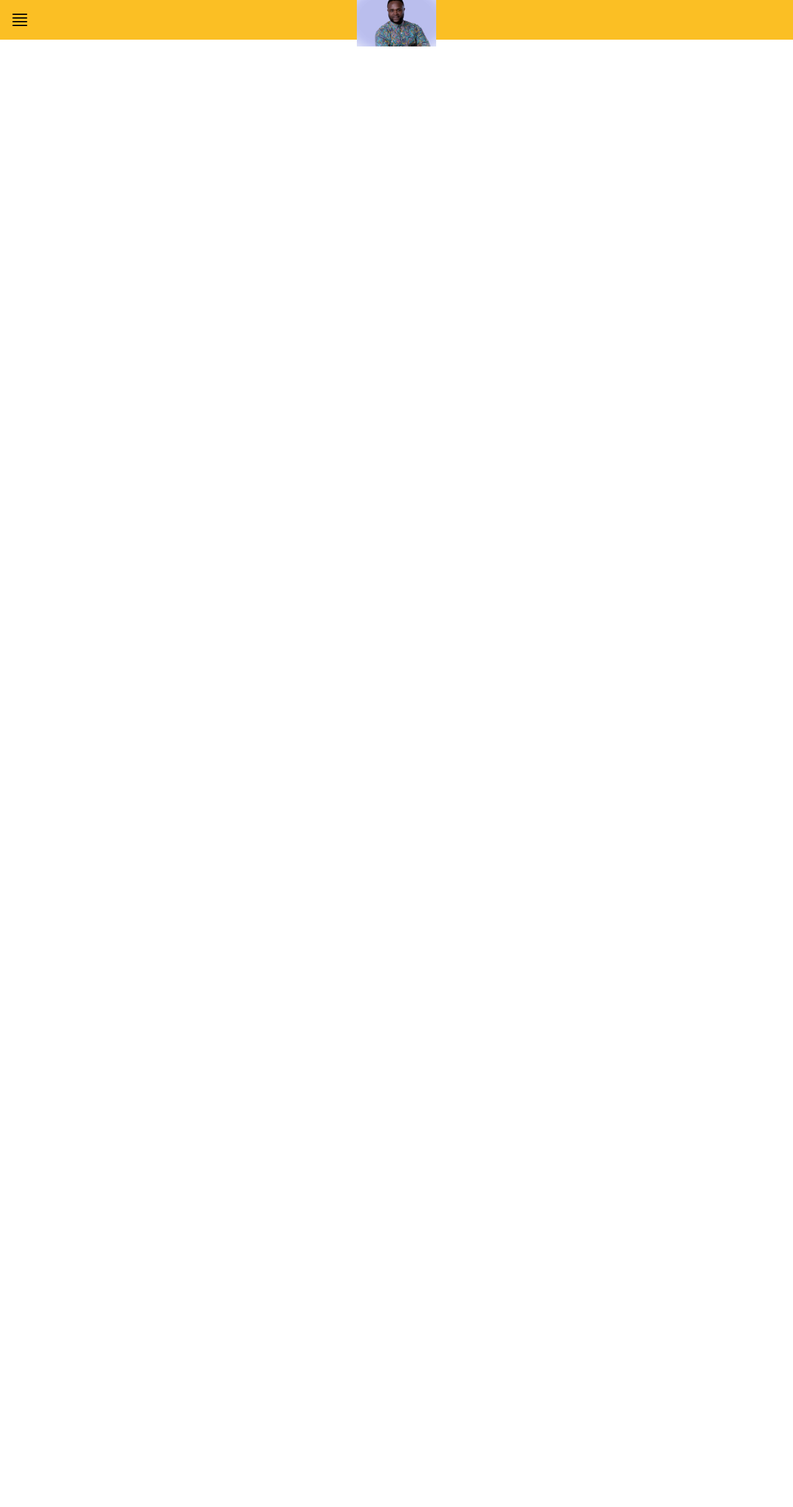
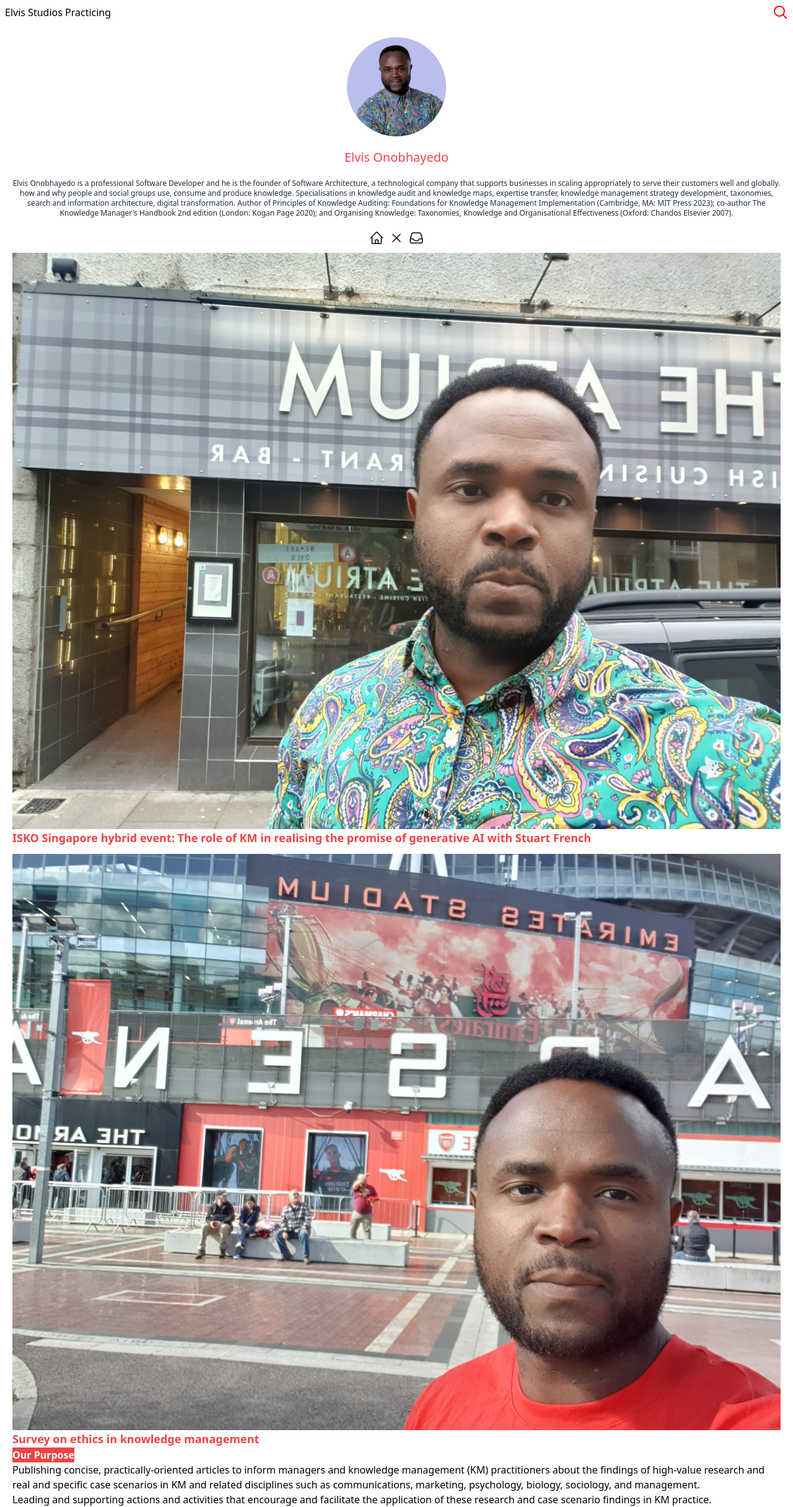
Before and after one commit to elvisonob/studious-code, a React (Create React App) app: page / in a window 1280 px wide. Shown: the whole page at 62% size. Before the commit the page ends 800 px from the top, so only its background shows below. Built offline with nearby package versions, Linux system fonts and the light colour scheme.

Commit message:
practice practice

```diff
--- a/src/component/App.js
+++ b/src/component/App.js
@@ -1,39 +1,141 @@
 import image from '../assets/ono.jpg';
+import image2 from '../assets/ono2.jpg';
+import image3 from '../assets/ono3.jpg';
 
 export default function App() {
   return (
     <div>
-      <nav className="mx-auto p-4 bg-amber-400">
-        <div className="container mx-auto flex items-center justify-between">
-          <a
-            href="#"
-            className="focus:outline-none focus-visible:ring-4 ring-white ring-offset-4 ring-offset-amber-400 rounded-sm lg:absolute lg:left-1/2 lg:-translate-x-1/2 z-50 hover:opacity-75 transition-opacity"
+      <div className="flex justify-between p-2 ">
+        <button class="md:hidden">
+          <svg
+            xmlns="http://www.w3.org/2000/svg"
+            fill="none"
+            viewBox="0 0 24 24"
+            stroke="currentColor"
+            class="w-6 h-6"
+            color="gray-200"
           >
-            <img src={image} className="w-48 md:w-64 lg:w-32" alt="logo" />
-          </a>
+            <path
+              stroke-linecap="round"
+              stroke-linejoin="round"
+              stroke-width="2"
+              d="M4 6h16M4 12h16M4 18h16"
+            />
+          </svg>
+        </button>
+        <div>Elvis Studios Practicing</div>
         <button>
+          <svg
+            xmlns="http://www.w3.org/2000/svg"
+            fill="none"
+            viewBox="0 0 24 24"
+            stroke="currentColor"
+            class="w-6 h-6"
+            color="red"
+          >
+            <path
+              stroke-linecap="round"
+              stroke-linejoin="round"
+              stroke-width="2"
+              d="M21 21l-4.35-4.35M10 18a8 8 0 100-16 8 8 0 000 16z"
+            />
+          </svg>
+        </button>
+      </div>
+      <img
+        src={image}
+        alt="protagonist"
+        className="w-40 h-40 mt-5 mx-auto rounded-full object-cover justify-center"
+      />
+      <h3 className="text-red-500 text-xl pt-5 text-center">
+        Elvis Onobhayedo
+      </h3>
+      <p className="p-5 text-xs text-gray-800 text-center">
+        Elvis Onobhayedo is a professional Software Developer and he is the
+        founder of Software Architecture, a technological company that supports
+        businesses in scaling appropriately to serve their customers well and
+        globally. how and why people and social groups use, consume and produce
+        knowledge. Specialisations in knowledge audit and knowledge maps,
+        expertise transfer, knowledge management strategy development,
+        taxonomies, search and information architecture, digital transformation.
+        Author of Principles of Knowledge Auditing: Foundations for Knowledge
+        Management Implementation (Cambridge, MA: MIT Press 2023); co-author The
+        Knowledge Manager's Handbook 2nd edition (London: Kogan Page 2020); and
+        Organising Knowledge: Taxonomies, Knowledge and Organisational
+        Effectiveness (Oxford: Chandos Elsevier 2007).
+      </p>
+      <div className="flex justify-center gap-2">
         <svg
           xmlns="http://www.w3.org/2000/svg"
           fill="none"
           viewBox="0 0 24 24"
           strokeWidth={1.5}
           stroke="currentColor"
-              className="w-8 h-8"
+          className="size-6"
         >
           <path
             strokeLinecap="round"
             strokeLinejoin="round"
-                d="M3.75 5.25h16.5m-16.5 4.5h16.5m-16.5 4.5h16.5m-16.5 4.5h16.5"
+            d="m2.25 12 8.954-8.955c.44-.439 1.152-.439 1.591 0L21.75 12M4.5 9.75v10.125c0 .621.504 1.125 1.125 1.125H9.75v-4.875c0-.621.504-1.125 1.125-1.125h2.25c.621 0 1.125.504 1.125 1.125V21h4.125c.621 0 1.125-.504 1.125-1.125V9.75M8.25 21h8.25"
           />
         </svg>
-          </button>
+        <svg
+          xmlns="http://www.w3.org/2000/svg"
+          fill="none"
+          viewBox="0 0 24 24"
+          strokeWidth={1.5}
+          stroke="currentColor"
+          className="size-6"
+        >
+          <path
+            strokeLinecap="round"
+            strokeLinejoin="round"
+            d="M6 18 18 6M6 6l12 12"
+          />
+        </svg>
+        <svg
+          xmlns="http://www.w3.org/2000/svg"
+          fill="none"
+          viewBox="0 0 24 24"
+          strokeWidth={1.5}
+          stroke="currentColor"
+          className="size-6"
+        >
+          <path
+            strokeLinecap="round"
+            strokeLinejoin="round"
+            d="M2.25 13.5h3.86a2.25 2.25 0 0 1 2.012 1.244l.256.512a2.25 2.25 0 0 0 2.013 1.244h3.218a2.25 2.25 0 0 0 2.013-1.244l.256-.512a2.25 2.25 0 0 1 2.013-1.244h3.859m-19.5.338V18a2.25 2.25 0 0 0 2.25 2.25h15A2.25 2.25 0 0 0 21.75 18v-4.162c0-.224-.034-.447-.1-.661L19.24 5.338a2.25 2.25 0 0 0-2.15-1.588H6.911a2.25 2.25 0 0 0-2.15 1.588L2.35 13.177a2.25 2.25 0 0 0-.1.661Z"
+          />
+        </svg>
       </div>
-      </nav>
-      <header className="relative pt-16 md:pt-24 lg:pt-48">
-        <div className="absolute bottom-8 md:bottom-8 xl:bottom-32 -z-10"></div>
-      </header>
-      <main></main>
-      <section></section>
+      <div className="px-5 pt-3">
+        <img src={image2} />
+        <p className="text-red-500 text-lg font-bold">
+          ISKO Singapore hybrid event: The role of KM in realising the promise
+          of generative AI with Stuart French
+        </p>
+      </div>
+      <div className="px-5 pt-3">
+        <img src={image3} />
+        <p className="text-red-500 text-lg font-bold">
+          Survey on ethics in knowledge management
+        </p>
+      </div>
+      <div className="px-5">
+        <h3 className="w-fit bg-red-500 text-white font-bold">Our Purpose</h3>
+        <p>
+          Publishing concise, practically-oriented articles to inform managers
+          and knowledge management (KM) practitioners about the findings of
+          high-value research and real and specific case scenarios in KM and
+          related disciplines such as communications, marketing, psychology,
+          biology, sociology, and management.
+        </p>
+        <p>
+          Leading and supporting actions and activities that encourage and
+          facilitate the application of these research and case scenario
+          findings in KM practice.
+        </p>
+      </div>
     </div>
   );
 }
```
Also changed, not shown: src/assets/ono2.jpg (added), src/assets/ono3.jpg (added). Lines whose indentation alone changed are shown as unchanged.
